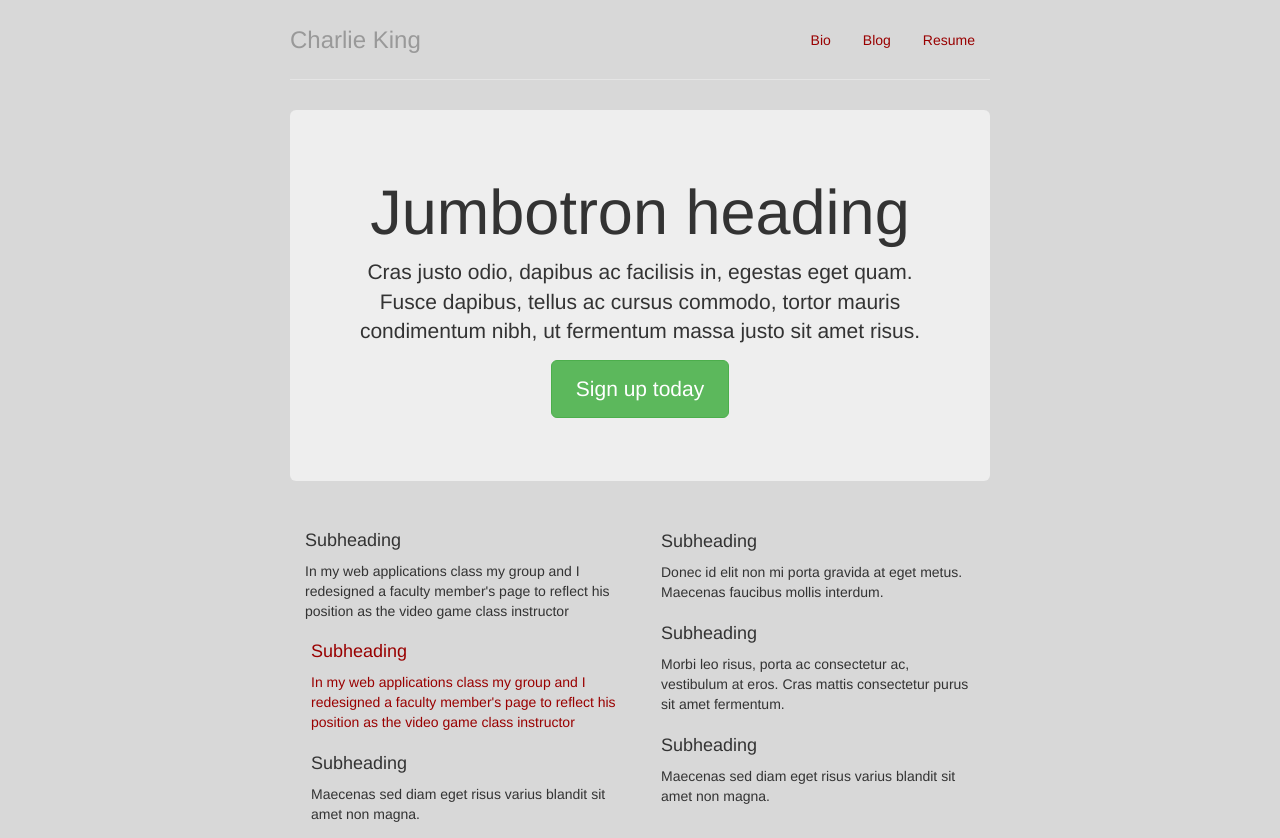
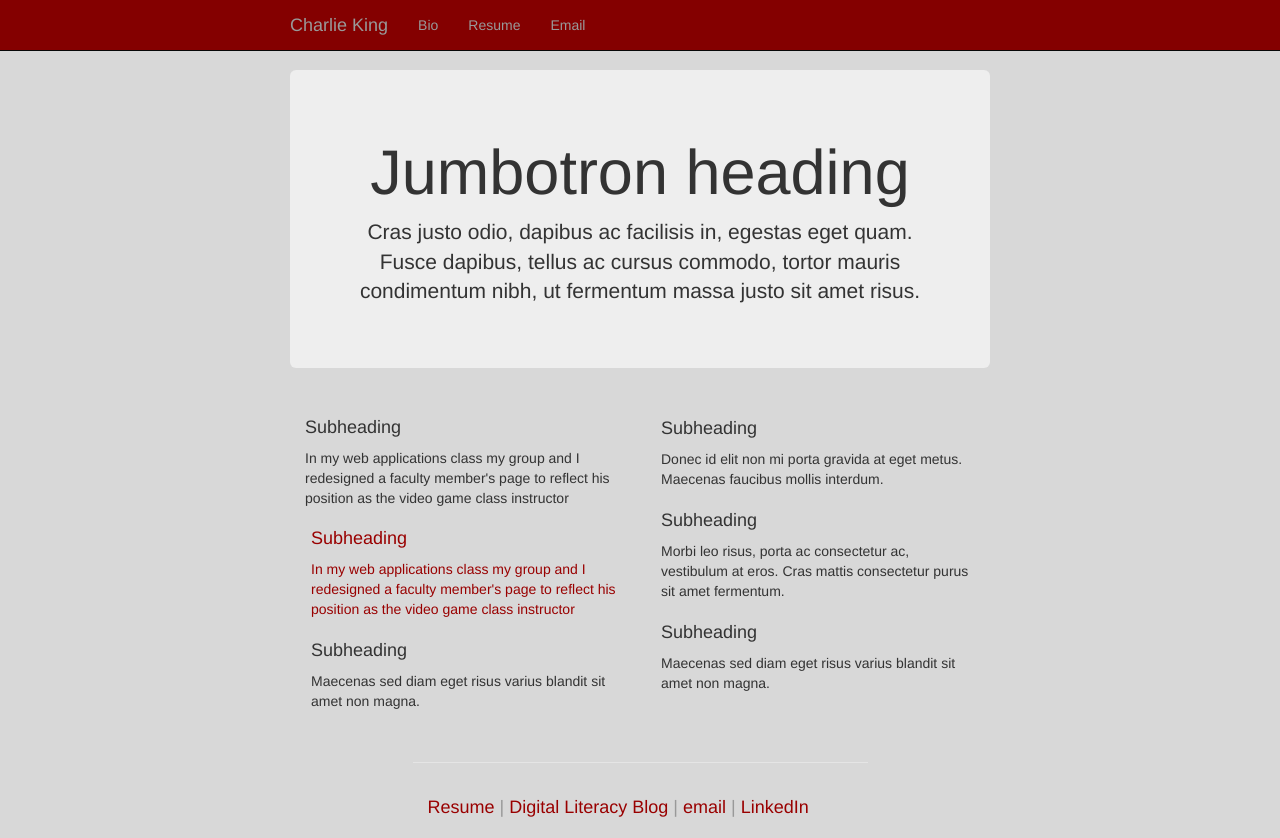
Before and after one commit to CharlieKing/CharlieKing.github.io, a plain HTML site: page BootstrapTest.html in a window 1280 px wide. Shown: the top 838 px of the page. Drawn offline with Linux system fonts and the light colour scheme.

Commit message:
more changes for test

```diff
--- a/BootstrapTest.html
+++ b/BootstrapTest.html
@@ -30,20 +30,32 @@
   <body>
 
     <div class="container">
-      <div class="header">
-        <ul class="nav nav-pills pull-right">
-          <li><a href="#">Bio</a></li>
-          <li><a href="#">Blog</a></li>
-          <li><a href="#">Resume</a></li>
-        </ul>
-        <h3 class="text-muted">Charlie King</h3>
+
+    <div class="navbar navbar-inverse navbar-fixed-top" role="navigation" style="background:#840000;">
+      <div class="container">
+        <div class="navbar-header">
+          <button type="button" class="navbar-toggle" data-toggle="collapse" data-target=".navbar-collapse">
+            <span class="sr-only">Toggle navigation</span>
+            <span class="icon-bar"></span>
+            <span class="icon-bar"></span>
+            <span class="icon-bar"></span>
+          </button>
+          <a class="navbar-brand">Charlie King</a>
+        </div>
+        <div class="collapse navbar-collapse">
+          <ul class="nav navbar-nav">
+            <li><a href="page2.html">Bio</a></li>
+            <li><a href="Resume.pdf">Resume</a></li>
+            <li><a id="email" href="mailto:Charliewking@outlook.com">Email</a></li>
+          </ul>
+        </div><!--/.nav-collapse -->
       </div>
+    </div>
 
-      <div class="jumbotron">
+      <div class="jumbotron" style="margin-top:50px;">
         <h1>Jumbotron heading</h1>
         <p class="lead">Cras justo odio, dapibus ac facilisis in, egestas eget quam. Fusce dapibus,
         		tellus ac cursus commodo, tortor mauris condimentum nibh, ut fermentum massa justo sit amet risus.</p>
-        <p><a class="btn btn-lg btn-success" href="#" role="button">Sign up today</a></p>
       </div>
 
       <div class="row marketing">
--- a/CSS.css
+++ b/CSS.css
@@ -60,7 +60,7 @@ div.big		{background-color:white;padding:15px;padding-right:50px;
 		border-color: #424242 transparent transparent transparent;}
 
 div.banner 	{background-color:#990000;
-			height:50px;width:100%;color:#d8d8d8;}
+			height:auto;width:100%;color:#d8d8d8;}
 div.header 	{overflow:auto;}
 div.leftside	{width:10%;float:left;}
 div.rightIntro	{float:left;width:35%;color:#424242;line-height:1.5;}
```
